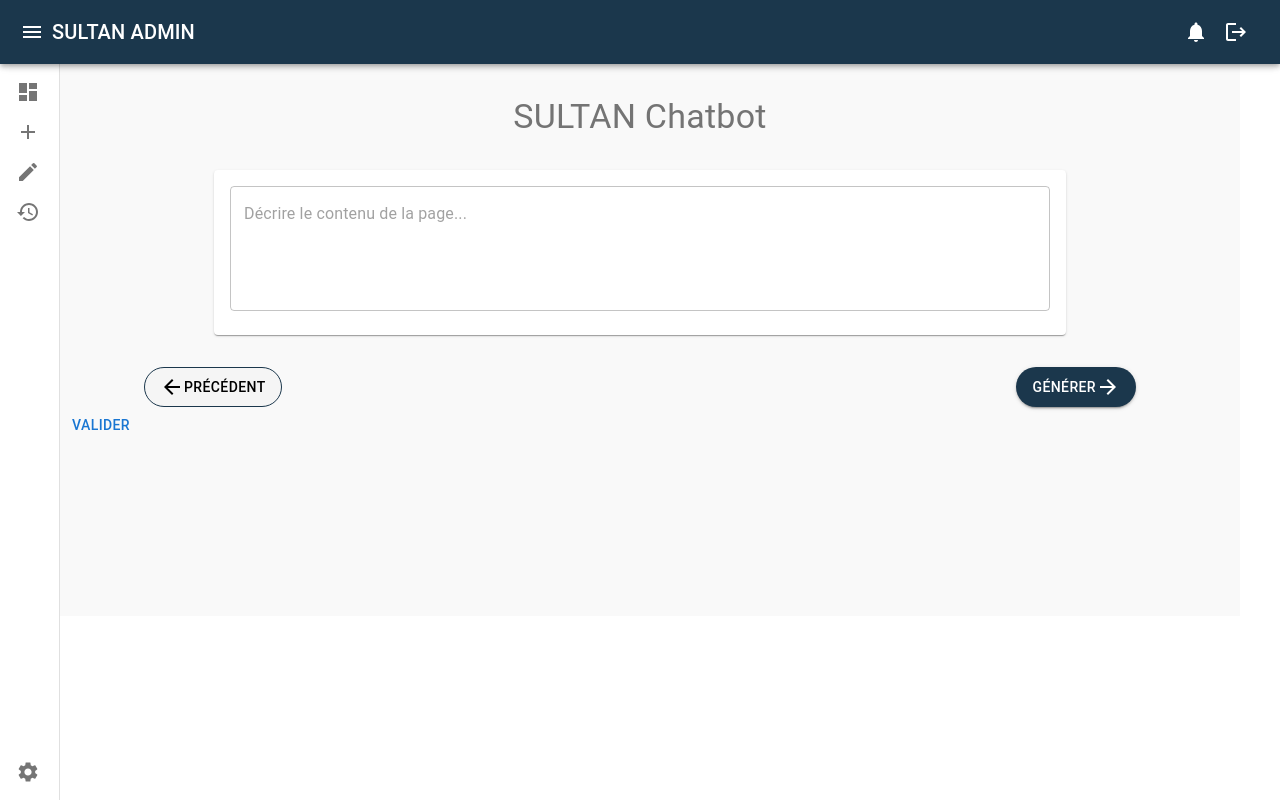
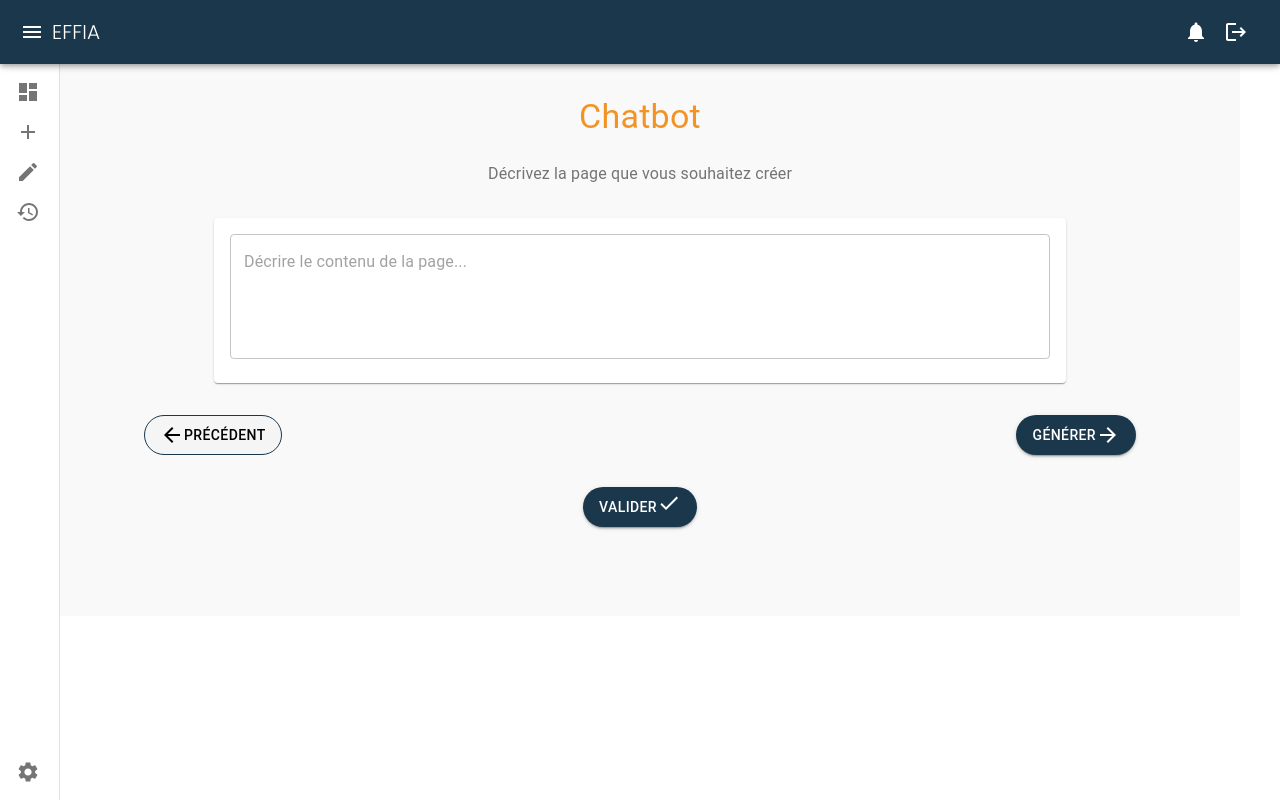
Before and after one commit to Code-Champion15/PFE-frontend, a React (Create React App) app: page /admin/SultanChatbot/1 in a window 1280 px wide. Built offline with nearby package versions, Linux system fonts and the light colour scheme; a web font is replaced by a local one.

Commit message:
ajouter la previsualisation

```diff
--- a/src/admin/SultanChatBot.js
+++ b/src/admin/SultanChatBot.js
@@ -5,6 +5,7 @@
 import { useNavigate, useParams } from "react-router-dom";
 import { getPageContent, updatePageContent, generatePageFromPrompt, } from "../services/api";
 import { createElementFromJson } from "../utils/renderUtils";
+import DoneIcon from '@mui/icons-material/Done';
 
 const SultanChatBot = () => {
   //const [code, setCode] = useState("");
@@ -14,16 +15,17 @@ const SultanChatBot = () => {
   const navigate = useNavigate();
 
   const handleGeneratedContent = async () => {
-    try{
+    try {
       const response = await generatePageFromPrompt(prompt);
+      console.log("contenu généré:", response);
       setGeneratedContent(response);
-    } catch(error){
+    } catch (error) {
       console.error("erreur lors de la generation du contenu", error);
     }
   };
 
   const handleUpdateContent = async () => {
-    try{
+    try {
       await updatePageContent(pageId, generatedContent);
       navigate(`/admin/SultanPreview/${pageId}`);
     } catch (error) {
@@ -61,9 +63,12 @@ const SultanChatBot = () => {
   };
 
   return (
-    <Container sx={{ p: 10, bgcolor: "#f9f9f9", height: '600px'}}>
-      <Typography variant="h4" align="center" sx={{ color: "#747474", mb: 3}}>
-        SULTAN Chatbot
+    <Container sx={{ p: 10, bgcolor: "#f9f9f9", height: '600px' }}>
+      <Typography variant="h4" align="center" sx={{ color:"#F39325", mb: 3 }}>
+        Chatbot
+      </Typography>
+      <Typography variant="body1" align="center" sx={{ color: "#747474", mb: 3 }}>
+       Décrivez la page que vous souhaitez créer
       </Typography>
       <Container maxWidth="md" sx={{ mt: 4 }}>
         <Card>
@@ -79,11 +84,9 @@ const SultanChatBot = () => {
             />
           </CardContent>
         </Card>
-        {/* <Button variant="outlined"
-          sx={{ backgroundColor: '#F5F5F5', color: '#000', borderColor: '#1B374C', height: '40px', borderRadius: 5 }} onClick={handleGeneratedContent}>Générer</Button> */}
       </Container>
 
-       <Box sx={{ display: "flex", justifyContent: "space-between", mt: 4, px:10}}>
+      <Box sx={{ display: "flex", justifyContent: "space-between", mt: 4, px: 10 }}>
         <Button
           variant="outlined"
           sx={{ backgroundColor: '#F5F5F5', color: '#000', borderColor: '#1B374C', height: '40px', borderRadius: 5 }}
@@ -100,14 +103,40 @@ const SultanChatBot = () => {
         </Button>
 
       </Box>
-      {generatedContent && (
+       {/* {generatedContent && (
         <div>
           <h3>Prévisualisation :</h3>
           <div>{createElementFromJson(generatedContent, 'preview')}</div>
         </div>
       )}
+      <Button onClick={handleUpdateContent}>Valider</Button>  */}
 
-      <Button onClick={handleUpdateContent}>Valider</Button>
+       {/* Zone de prévisualisation */}
+       {generatedContent && (
+        <Box sx={{ mt: 6 , px: 5}}>
+          <Typography variant="h4" align="center" sx={{ color: "#747474", mb: 3 }} gutterBottom>
+            Prévisualisation :
+          </Typography>
+          <Box sx={{ p: 2, border: '1px solid #ddd', borderRadius: 2, backgroundColor: '#fff' }}>
+            {Array.isArray(generatedContent)
+              ? generatedContent.map((element, index) =>
+                  createElementFromJson(element, `preview-${index}`)
+                )
+              : createElementFromJson(generatedContent, 'preview')}
+          </Box>
+        </Box>
+      )}
+      <Box sx={{ display: "flex", justifyContent: "center", mt: 4 }}>
+        <Button variant="contained"  sx={{
+                        backgroundColor: '#1B374C',
+                        color: '#FFF',
+                        height: '40px',
+                        borderRadius: 5
+                        }} onClick={handleUpdateContent} >
+          Valider<span><DoneIcon/></span>
+
+        </Button>
+      </Box>
     </Container>
   );
 };
--- a/src/components/Header.js
+++ b/src/components/Header.js
@@ -10,8 +10,8 @@ const Header = ({toggleSidebar}) => {
                 <IconButton edge="start" color="inherit" onClick={toggleSidebar}>
                     <MenuIcon />
                 </IconButton>
-                <Typography variant="h6" sx={{ flexGrow:1 }}>
-                    SULTAN ADMIN
+                <Typography variant="h6" sx={{ flexGrow:1, fontFamily: 'poppins' }}>
+                    EFFIA
                 </Typography>
                 <IconButton color="inherit">
                     <NotificationsIcon/>
--- a/src/utils/renderUtils.js
+++ b/src/utils/renderUtils.js
@@ -1,5 +1,5 @@
 import React from "react";
-import { Container, Typography, Button, Box, Card, CardMedia, CardContent, Accordion, AccordionSummary, AccordionDetails, Paper, Grid, AppBar, Toolbar } from "@mui/material";
+import { Container, Typography, Button, Box, Card, CardMedia, CardContent, Accordion, AccordionSummary, AccordionDetails, Paper, Grid, AppBar, Toolbar, Icon, List, ListItem } from "@mui/material";
 import EditableWrapper from "../components/EditableWrapper";
 import { Link } from "react-router-dom";
 //pour la creation des pages
@@ -23,6 +23,9 @@ export const createElementFromJson = (element, key) => {
     appBar: AppBar,
     toolBar: Toolbar,
     link: Link,
+    icon: Icon,
+    list: List,
+    listitem: ListItem,
   };
 
   const Component = componentsMap[element.type.toLowerCase()] || "div";
@@ -41,7 +44,8 @@ export const createElementFromJson = (element, key) => {
   );
 };
 //pour le mode edit : les elements enveloppés
-export const createEditableElementFromJson = (element, path = "0", onSelect, onAdd, onDuplicate) => {
+export const
+createEditableElementFromJson = (element, path = "0", onSelect, onAdd, onDuplicate) => {
   if (!element || !element.type) return null;
 
   const componentsMap = {
@@ -61,6 +65,9 @@ export const createEditableElementFromJson = (element, path = "0", onSelect, onA
     appBar: AppBar,
     link: Link,
     toolBar: Toolbar,
+    icon: Icon,
+    list: List,
+    listitem: ListItem,
   };
 
   const Component = componentsMap[element.type.toLowerCase()] || "div";
```
Lines whose indentation alone changed are shown as unchanged.
